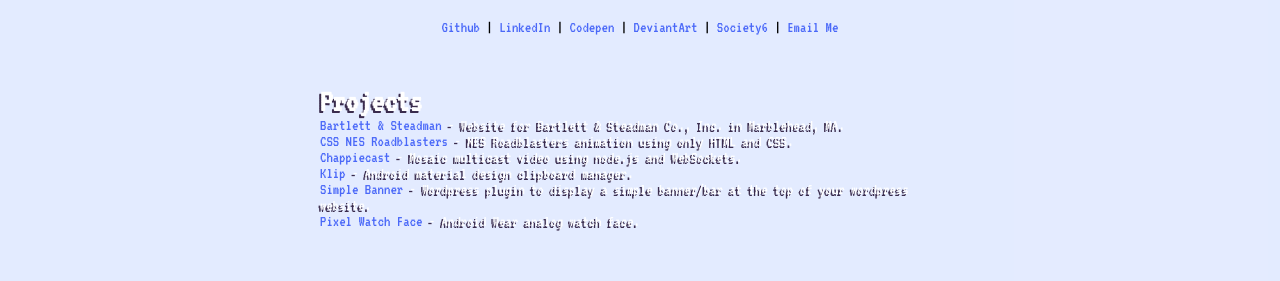
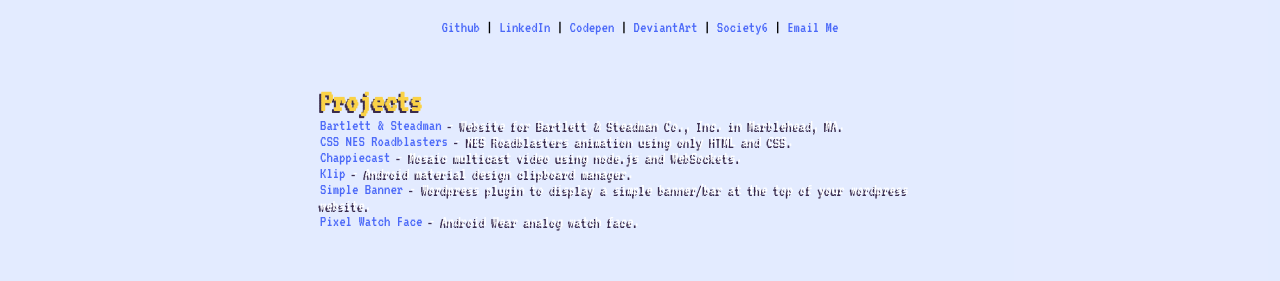
Before and after one commit to rpetersen29/rpetersen29.github.io, a Jekyll site: the page built from index.html, in a window 1280 px wide. Shown: the part 181-462 px from the top of the page. Built offline with Jekyll 4.4.1, drawn with Linux system fonts in a browser that asks for light colours.

Commit message:
change text colors

```diff
--- a/css/style.scss
+++ b/css/style.scss
@@ -30,8 +30,13 @@
 }
 
 h1, p {
-	color: white;
     text-shadow: -2px 2px #3a2c4d;
+}
+h1{
+    color: #fad246;
+}
+p{
+    color: white;
 }
 
 a{
```
